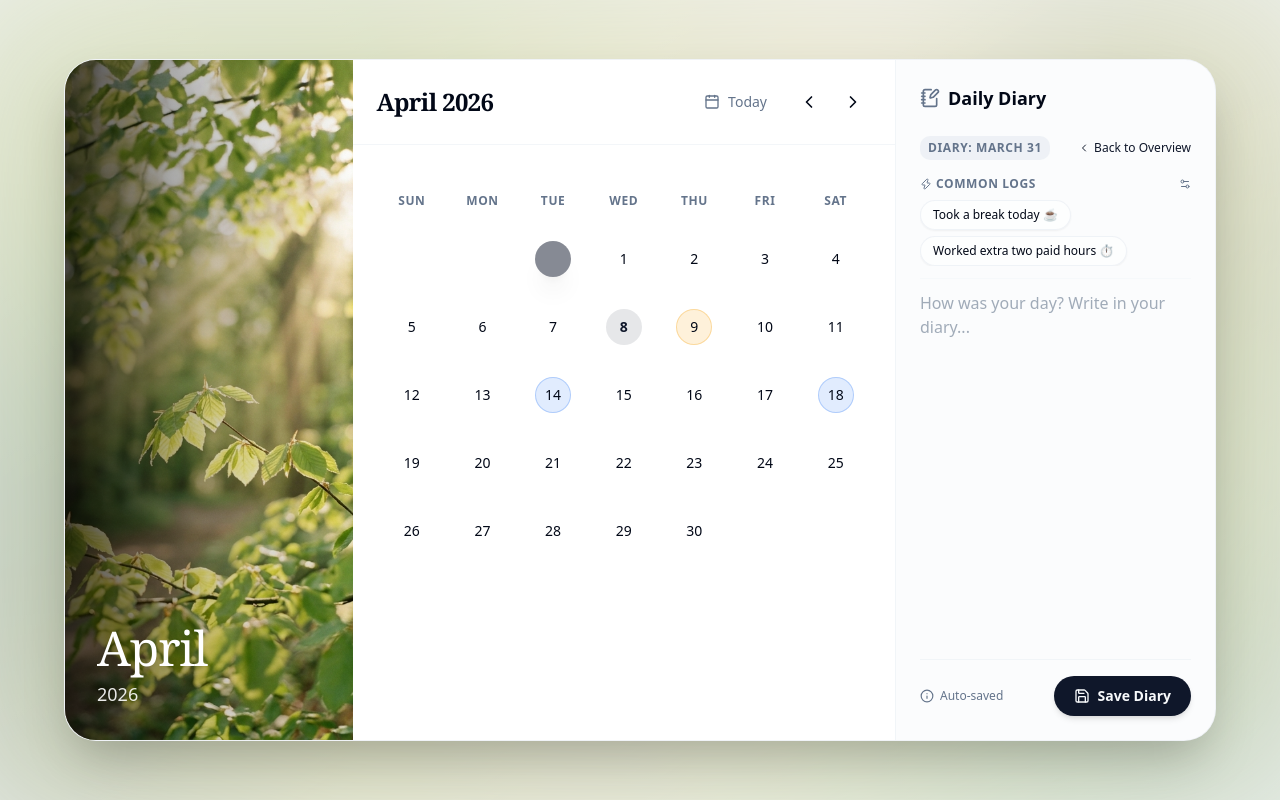
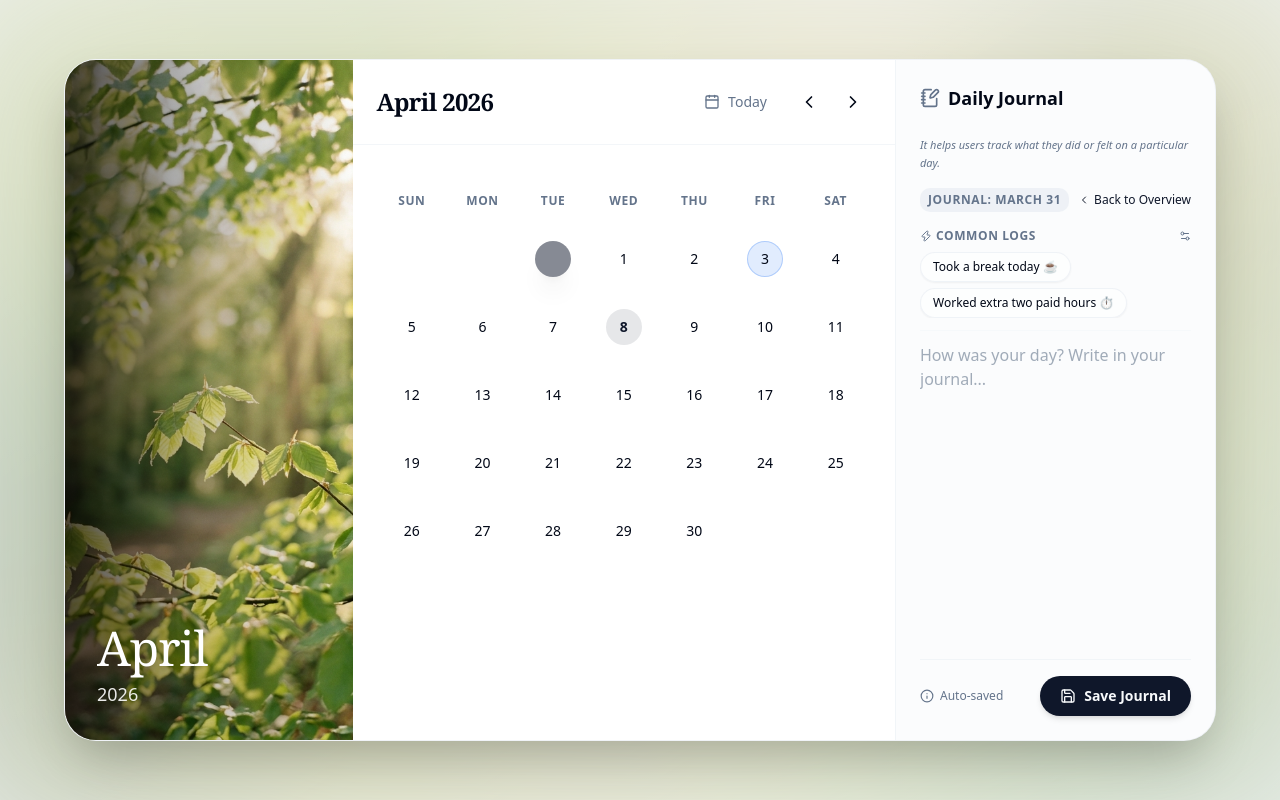
Before and after one commit to Purnachandra890/Interactive-Calendar-Component, a React (Vite) app: page / in a window 1280 px wide. Both pictures are taken after a click on the button "31". Built offline with nearby package versions, Linux system fonts and the light colour scheme.

Commit message:
fixed daily journal bug

```diff
--- a/src/components/NotesPanel.jsx
+++ b/src/components/NotesPanel.jsx
@@ -1,5 +1,5 @@
 import { useState, useEffect } from 'react';
-import { format } from 'date-fns';
+import { format, isAfter, startOfToday, endOfToday } from 'date-fns';
 import { NotebookPen, Save, Info, ChevronLeft, Zap, Settings2, Check, X, Plus, Pencil, Trash2 } from 'lucide-react';
 import { HOLIDAYS } from '../config/holidays';
 
@@ -18,6 +18,7 @@ export function NotesPanel({
   const [text, setText] = useState('');
   const isMonthView = !startDate && !endDate;
   const isSingleDateView = startDate && !endDate;
+  const isFutureSingleDate = isSingleDateView && isAfter(startDate, endOfToday());
   const activeHoliday = isSingleDateView ? HOLIDAYS[format(startDate, 'MM-dd')] : null;
 
   const [quickMemos, setQuickMemos] = useState(() => {
@@ -80,7 +81,7 @@ export function NotesPanel({
   if (startDate && endDate) {
     title = `${format(startDate, 'MMM d')} - ${format(endDate, 'MMM d')}`;
   } else if (startDate) {
-    title = `Diary: ${format(startDate, 'MMMM d')}`;
+    title = `Journal: ${format(startDate, 'MMMM d')}`;
   } else if (currentMonth) {
     title = `${format(currentMonth, 'MMMM yyyy')} Log`;
   }
@@ -206,23 +207,6 @@ export function NotesPanel({
         {/* Tab Switcher */}
         <div className="flex bg-background/40 p-1 rounded-xl mb-6 shrink-0 border border-border/40 backdrop-blur-sm self-start">
           <button
-            onClick={() => setActiveTab('diary')}
-            className={`px-4 py-1.5 rounded-lg text-xs font-bold transition-all flex items-center gap-2 ${
-              activeTab === 'diary'
-                ? 'bg-primary text-primary-foreground shadow-sm'
-                : 'text-muted-foreground hover:bg-border/30 hover:text-foreground'
-            }`}
-          >
-            Daily Diary
-            {diaryTabContent.length > 0 && (
-              <span className={`px-1.5 py-0.5 rounded-full text-[9px] ${
-                activeTab === 'diary' ? 'bg-primary-foreground/20 text-primary-foreground' : 'bg-border text-muted-foreground'
-              }`}>
-                {diaryTabContent.length}
-              </span>
-            )}
-          </button>
-          <button
             onClick={() => setActiveTab('schedules')}
             className={`px-4 py-1.5 rounded-lg text-xs font-bold transition-all flex items-center gap-2 ${
               activeTab === 'schedules'
@@ -239,6 +223,32 @@ export function NotesPanel({
               </span>
             )}
           </button>
+          <button
+            onClick={() => setActiveTab('diary')}
+            className={`px-4 py-1.5 rounded-lg text-xs font-bold transition-all flex items-center gap-2 ${
+              activeTab === 'diary'
+                ? 'bg-primary text-primary-foreground shadow-sm'
+                : 'text-muted-foreground hover:bg-border/30 hover:text-foreground'
+            }`}
+          >
+            Daily Journal
+            {diaryTabContent.length > 0 && (
+              <span className={`px-1.5 py-0.5 rounded-full text-[9px] ${
+                activeTab === 'diary' ? 'bg-primary-foreground/20 text-primary-foreground' : 'bg-border text-muted-foreground'
+              }`}>
+                {diaryTabContent.length}
+              </span>
+            )}
+          </button>
+        </div>
+
+        {/* Tab Descriptions */}
+        <div className="mb-6 px-1 animate-in fade-in slide-in-from-top-1 duration-500">
+          <p className="text-[11px] leading-relaxed text-muted-foreground italic font-medium">
+            {activeTab === 'diary'
+              ? "Daily Journal helps you track what you did or felt on a particular day."
+              : "Schedules help you plan your upcoming tasks, events, or activities for specific dates."}
+          </p>
         </div>
 
         <div className="mb-4 flex items-center justify-between shrink-0">
@@ -259,7 +269,7 @@ export function NotesPanel({
               ) : (
                 <div className="space-y-3 animate-in fade-in slide-in-from-left-2 duration-300">
                   {diaryTabContent.length > 0 ? diaryTabContent.map(renderActivityCard) : (
-                    <p className="text-xs text-center text-muted-foreground py-8 italic uppercase tracking-wider opacity-60">No diary entries yet</p>
+                    <p className="text-xs text-center text-muted-foreground py-8 italic uppercase tracking-wider opacity-60">No journal entries yet</p>
                   )}
                 </div>
               )}
@@ -282,7 +292,16 @@ export function NotesPanel({
     <div className="w-full h-full flex flex-col bg-muted/30 border-t md:border-t-0 md:border-l border-border/40 p-6">
         <div className="flex items-center gap-2 mb-6 shrink-0">
           <NotebookPen className="w-5 h-5 text-muted-foreground" />
-          <h3 className="font-semibold text-foreground text-lg">{startDate && endDate ? 'Schedule Overview' : 'Daily Diary'}</h3>
+          <h3 className="font-semibold text-foreground text-lg">{startDate && endDate ? 'Schedule Overview' : 'Daily Journal'}</h3>
+        </div>
+
+        {/* Section Descriptions */}
+        <div className="mb-4 animate-in fade-in slide-in-from-top-1 duration-500">
+          <p className="text-[11px] leading-relaxed text-muted-foreground italic font-medium">
+            {startDate && endDate
+              ? "Schedule is a feature where users can plan their upcoming tasks, events, or activities for specific dates."
+              : "It helps users track what they did or felt on a particular day."}
+          </p>
         </div>
 
         <div className="mb-4 flex items-center justify-between">
@@ -309,8 +328,19 @@ export function NotesPanel({
           </div>
         )}
 
+        {/* Future Date Warning */}
+        {isFutureSingleDate && (
+          <div className="mb-4 bg-amber-500/10 border-l-4 border-amber-500 p-3 rounded-r-xl flex items-center gap-3 animate-in fade-in slide-in-from-left-2 shadow-sm">
+            <Info className="w-5 h-5 text-amber-600" />
+            <div>
+              <p className="text-[10px] font-bold uppercase tracking-widest text-amber-700">Future Journal</p>
+              <p className="text-xs font-medium text-amber-800 tracking-tight">Journal entries can only be written for today or past dates.</p>
+            </div>
+          </div>
+        )}
+
         {/* Quick Memos Section */}
-        {isSingleDateView && (
+        {isSingleDateView && !isFutureSingleDate && (
           <div className="mb-3 space-y-2 pb-3 border-b border-border/20">
              <div className="flex justify-between items-center text-xs font-semibold uppercase tracking-wider text-muted-foreground mb-1">
                <span className="flex items-center gap-1">
@@ -383,8 +413,9 @@ export function NotesPanel({
       <textarea
         value={text}
         onChange={handleChange}
-        placeholder={startDate && endDate ? "Plan your schedule for these dates..." : "How was your day? Write in your diary..."}
-        className="flex-1 w-full resize-none rounded-lg border-none bg-transparent focus:ring-0 p-0 text-foreground placeholder:text-muted-foreground/60 transition-colors focus-visible:outline-none custom-scroll"
+        disabled={isFutureSingleDate}
+        placeholder={isFutureSingleDate ? "Future journal entries are locked..." : (startDate && endDate ? "Plan your schedule for these dates..." : "How was your day? Write in your journal...")}
+        className={`flex-1 w-full resize-none rounded-lg border-none bg-transparent focus:ring-0 p-0 text-foreground placeholder:text-muted-foreground/60 transition-colors focus-visible:outline-none custom-scroll ${isFutureSingleDate ? 'opacity-50 cursor-not-allowed' : ''}`}
       />
 
       <div className="mt-4 flex justify-between items-center border-t border-border/40 pt-4">
@@ -394,10 +425,11 @@ export function NotesPanel({
         </div>
         <button
           onClick={handleSave}
-          className="flex items-center gap-2 bg-primary text-primary-foreground hover:bg-primary/90 px-5 py-2.5 rounded-full text-sm font-semibold transition-all active:scale-95 shadow-md hover:shadow-lg active:shadow-sm"
+          disabled={isFutureSingleDate}
+          className={`flex items-center gap-2 bg-primary text-primary-foreground hover:bg-primary/90 px-5 py-2.5 rounded-full text-sm font-semibold transition-all active:scale-95 shadow-md hover:shadow-lg active:shadow-sm ${isFutureSingleDate ? 'opacity-50 cursor-not-allowed grayscale' : ''}`}
         >
           <Save className="w-4 h-4" />
-          {startDate && endDate ? 'Save Schedule' : 'Save Diary'}
+          {startDate && endDate ? 'Save Schedule' : 'Save Journal'}
         </button>
       </div>
     </div>
--- a/src/config/holidays.js
+++ b/src/config/holidays.js
@@ -5,55 +5,43 @@ export const HOLIDAYS = {
   '01-26': { name: "Republic Day", icon: "🇮🇳", type: "national" },
 
   // FEB
-  '02-03': { name: "Vasant Panchami", icon: "🌼", type: "cultural" },
-  '02-11': { name: "Maha Shivratri", icon: "🕉️", type: "festival" },
-  '02-19': { name: "Ramzan (Ramadan starts)", icon: "🌙", type: "cultural" },
+  '02-15': { name: "Maha Shivratri", icon: "🕉️", type: "festival" },
 
   // MAR
   '03-04': { name: "Holi", icon: "🫟🔫", type: "festival" },
-  '03-20': { name: "Eid al‑Fitr", icon: "🌙✨", type: "festival" },
-  '03-30': { name: "Ram Navami", icon: "🏹", type: "festival" },
+  '03-19': { name: "Ugadi (Telugu New Year)", icon: "🌿🥭", type: "festival" },
+  '03-20': { name: "Eid al-Fitr", icon: "🌙✨", type: "festival" },
+  '03-26': { name: "Ram Navami", icon: "🏹", type: "festival" },
 
   // APR
-  '04-09': { name: "Ugadi / Gudi Padwa", icon: "🌿🥭", type: "festival" },
-  '04-14': { name: "Ambedkar Jayanti", icon: "📖", type: "cultural" },
-  '04-18': { name: "Good Friday", icon: "✝️", type: "cultural" },
+  '04-03': { name: "Good Friday", icon: "✝️", type: "cultural" },
 
   // MAY
   '05-01': { name: "Labour Day", icon: "⚒️", type: "cultural" },
-  '05-12': { name: "Buddha Purnima", icon: "🧘", type: "cultural" },
-  '05-21': { name: "Akshaya Tritiya", icon: "💰", type: "festival" },
+  '05-01': { name: "Buddha Purnima", icon: "🧘", type: "cultural" },
 
   // JUN
   '06-21': { name: "Yoga Day", icon: "🧘‍♂️", type: "cultural" },
 
   // JUL
-  '07-07': { name: "Rath Yatra", icon: "🚩", type: "festival" },
-  '07-17': { name: "Muharram", icon: "🕌", type: "cultural" },
+  '07-16': { name: "Rath Yatra", icon: "🚩", type: "festival" },
 
   // AUG
   '08-15': { name: "Independence Day", icon: "🧡🤍💚", type: "national" },
-  '08-19': { name: "Raksha Bandhan", icon: "🎁", type: "festival" },
-  '08-26': { name: "Krishna Janmashtami", icon: "🦚", type: "festival" },
-  '08-30': { name: "Onam", icon: "🌸", type: "festival" },
+  '08-28': { name: "Raksha Bandhan", icon: "🎁", type: "festival" },
 
   // SEP
-  '09-07': { name: "Ganesh Chaturthi", icon: "🐘", type: "festival" },
-  '09-27': { name: "Milad-un-Nabi", icon: "🌙", type: "cultural" },
+  '09-04': { name: "Krishna Janmashtami", icon: "🦚", type: "festival" },
+  '09-14': { name: "Ganesh Chaturthi", icon: "🐘", type: "festival" },
 
   // OCT
   '10-02': { name: "Gandhi Jayanti", icon: "🕊️", type: "national" },
-  '10-11': { name: "Mahalaya Amavasya", icon: "🌑", type: "cultural" },
   '10-20': { name: "Dussehra", icon: "🏹", type: "festival" },
-  '10-31': { name: "Karbala Shahadat", icon: "🕯️", type: "cultural" },
 
   // NOV
-  '11-01': { name: "Kannada Rajyotsava", icon: "🏳️", type: "cultural" },
-  '11-11': { name: "Diwali (Deepavali)", icon: "🪔", type: "festival" },
-  '11-12': { name: "Govardhan Puja", icon: "🛤️", type: "festival" },
-  '11-13': { name: "Bhai Dooj", icon: "👫", type: "festival" },
-  '11-14': { name: "Children's Day / Nehru Jayanti", icon: "🎈", type: "cultural" },
-  '11-20': { name: "Guru Nanak Jayanti", icon: "⛪", type: "festival" },
+  '11-08': { name: "Diwali (Deepavali)", icon: "🪔", type: "festival" },
+  '11-11': { name: "Bhai Dooj", icon: "👫", type: "festival" },
+  '11-24': { name: "Guru Nanak Jayanti", icon: "⛪", type: "festival" },
 
   // DEC
   '12-25': { name: "Christmas", icon: "🎄", type: "festival" }
```
